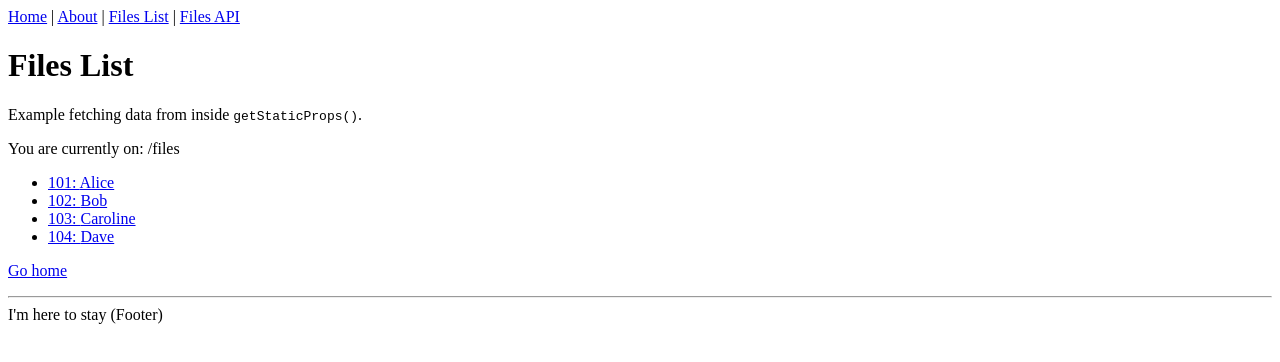
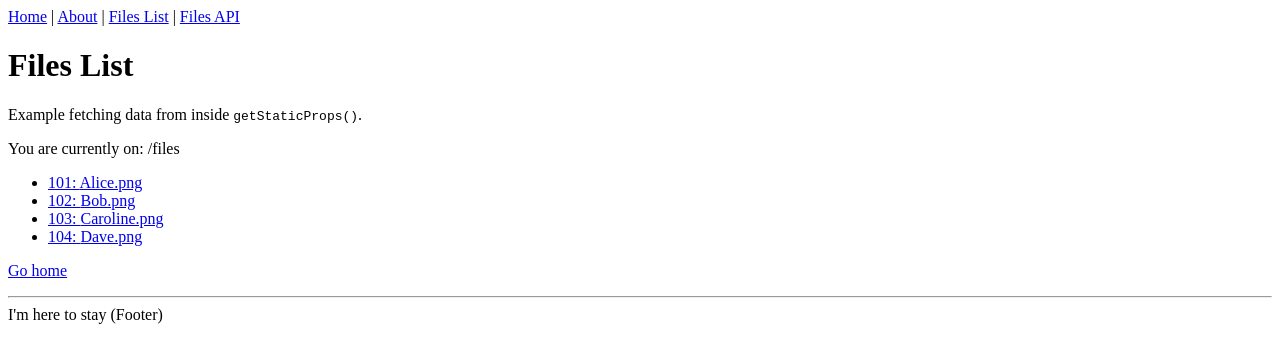
Before and after one commit to daikw/file-uploader-nextjs, a Next.js app: page /files in a window 1280 px wide. Shown: the top 362 px of the page. Built offline with nearby package versions, Linux system fonts and the light colour scheme.

Commit message:
:+1: make it downloadable

```diff
--- /dev/null
+++ b/pages/api/files/[id].tsx
@@ -0,0 +1,31 @@
+import fs from 'fs'
+import stream from 'stream'
+import { promisify } from 'util'
+const pipeline = promisify(stream.pipeline)
+
+import { NextApiRequest, NextApiResponse } from 'next'
+
+import { sampleFileData } from '../../../utils/sample-data'
+
+const application_directory = '/Users/daikiwaranabe/ghq/ssh-gitlab.akerun.com/misc/file-uploader-nextjs'
+
+const handler = async (req: NextApiRequest, res: NextApiResponse) => {
+  const item = sampleFileData.find((data) => data.id === Number(req.query.id))
+  if (!item) {
+    res.status(404).json({ statusCode: 404, message: 'file not found' })
+    return
+  }
+
+  try {
+    const filePath = `${application_directory}/_uploaded_files/${item.name}`
+    const fileBuffer = fs.createReadStream(filePath)
+
+    res.setHeader('Content-Type', 'application/pdf')
+    res.setHeader('Content-Disposition', `attachment; filename=${item.name}`)
+    await pipeline(fileBuffer, res)
+  } catch (err: any) {
+    res.status(500).json({ statusCode: 500, message: err.message })
+  }
+}
+
+export default handler
--- a/utils/sample-data.ts
+++ b/utils/sample-data.ts
@@ -2,8 +2,8 @@ import { File } from '../interfaces'
 
 /** Dummy file data. */
 export const sampleFileData: File[] = [
-  { id: 101, name: 'Alice' },
-  { id: 102, name: 'Bob' },
-  { id: 103, name: 'Caroline' },
-  { id: 104, name: 'Dave' },
+  { id: 101, name: 'Alice.png' },
+  { id: 102, name: 'Bob.png' },
+  { id: 103, name: 'Caroline.png' },
+  { id: 104, name: 'Dave.png' },
 ]
```
Also changed, not shown: components/ListDetail.tsx (+9 -6 lines), 1 other file (tests, documents, lock files or other folders).
